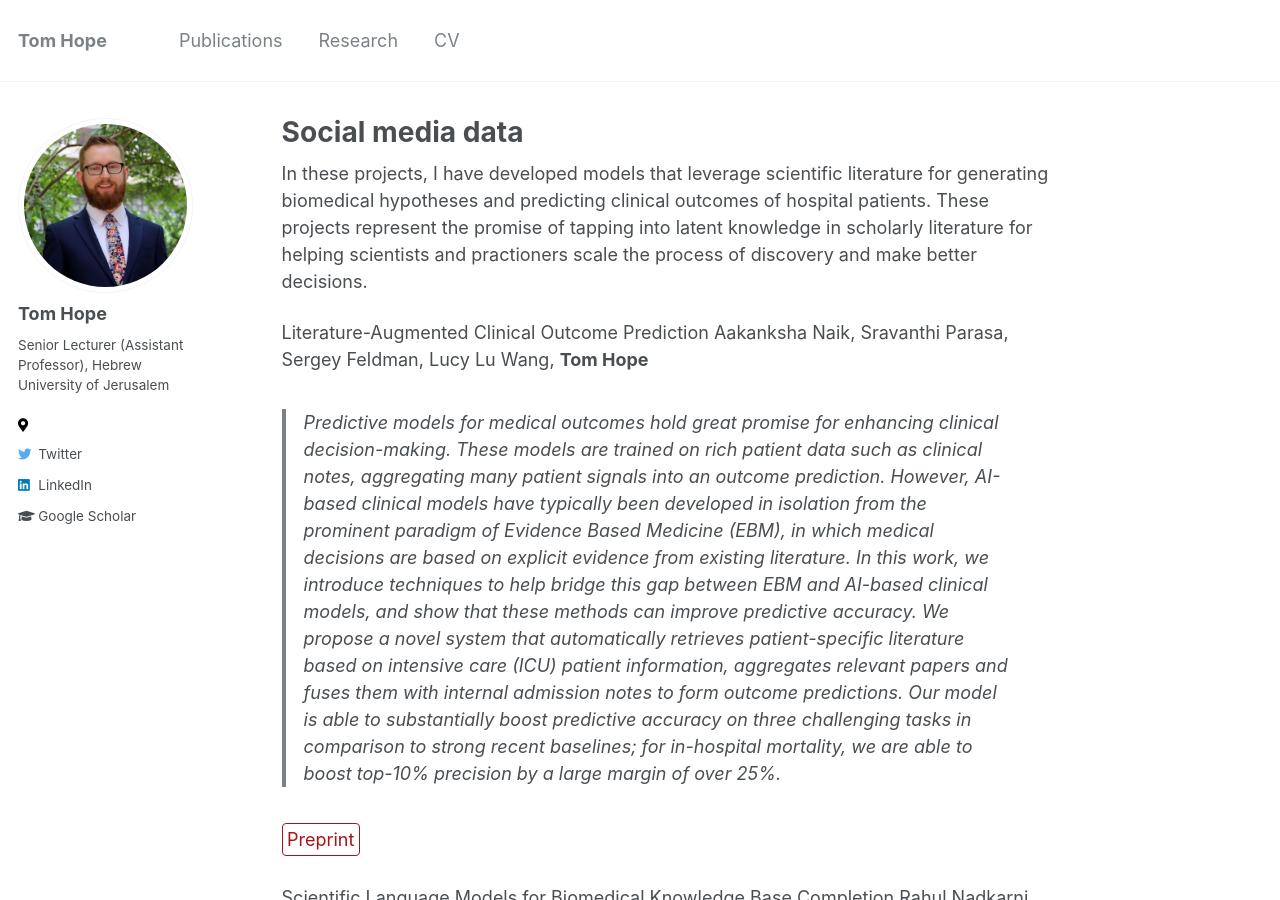
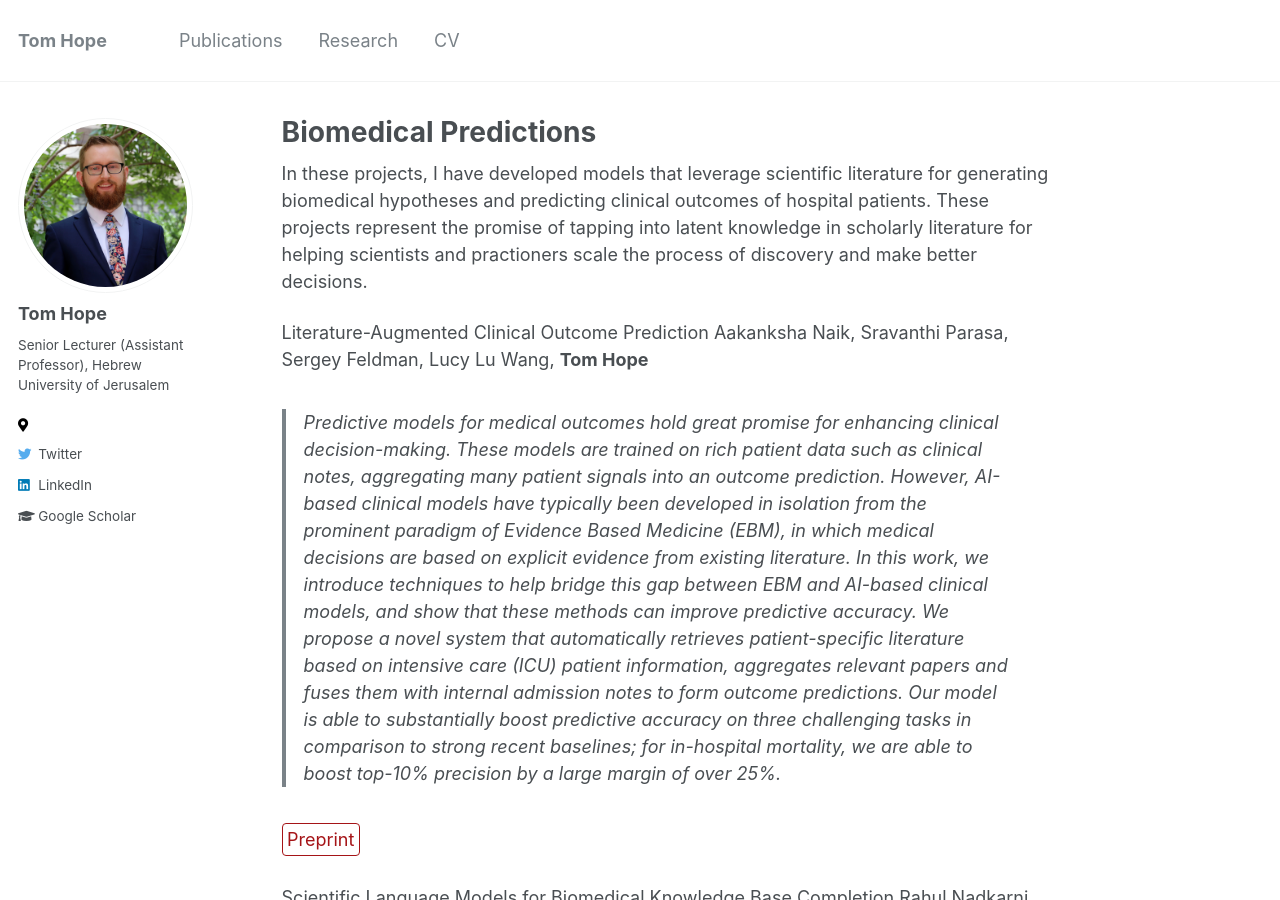
Before and after one commit to tomhoper/tomhoper.github.io, a Jekyll site: the page built from _research/Biomedical-predictions.md, in a window 1280 px wide and 900 px high. Built offline with Jekyll 4.4.1, drawn with Linux system fonts in a browser that asks for light colours.

Commit message:
Update and rename social-media.md to Biomedical-predictions.md

```diff
--- a/_research/social-media.md
+++ b/_research/Biomedical-predictions.md
@@ -1,11 +1,11 @@
 ---
-title: "Social media data"
+title: "Biomedical Predictions"
 layout: single-portfolio
 excerpt: "<img src='/images/research/ternary.png' alt=''>"
 collection: research
 order_number: 40
 header:
-  og_image: "research/ternary.png"
+  og_image: "research/kglm.png"
 ---
 
 In these projects, I have developed models that leverage scientific literature for generating biomedical hypotheses and predicting clinical outcomes of hospital patients. These projects represent the promise of tapping into latent knowledge in scholarly literature for helping scientists and practioners scale the process of discovery and make better decisions.
```
